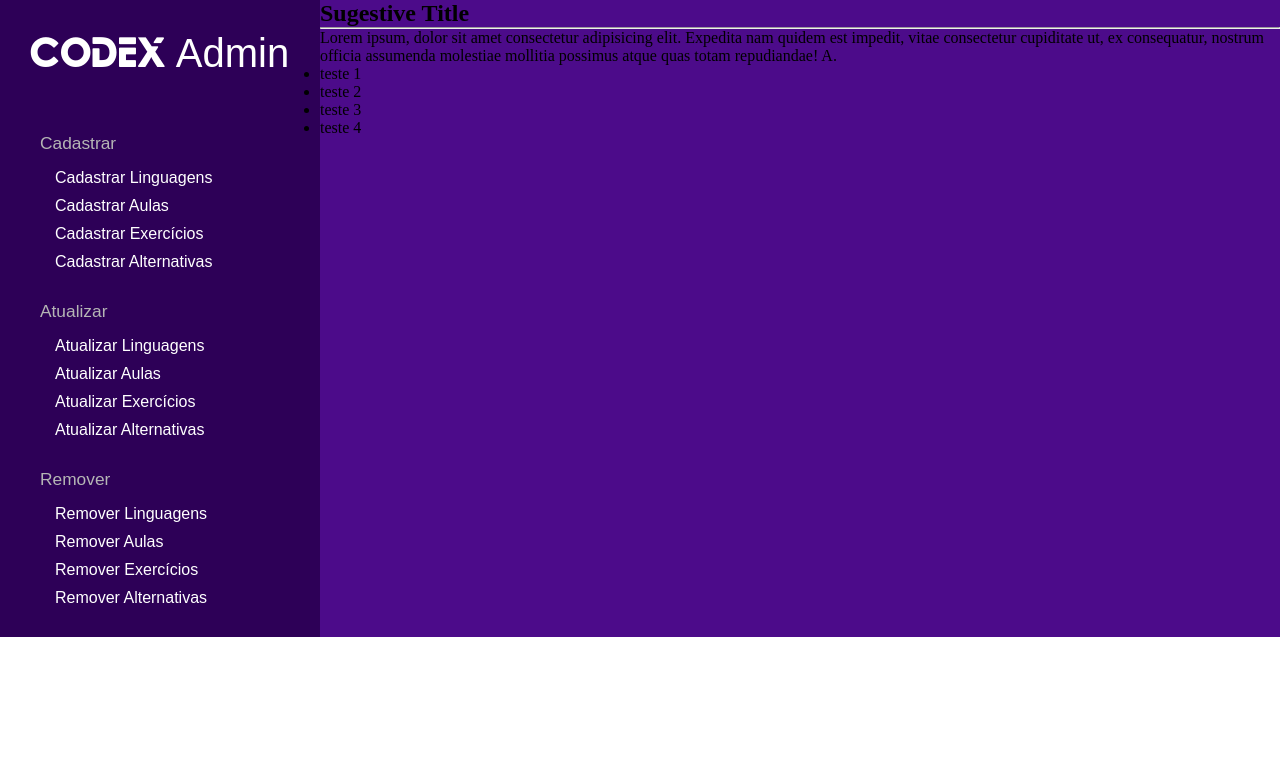
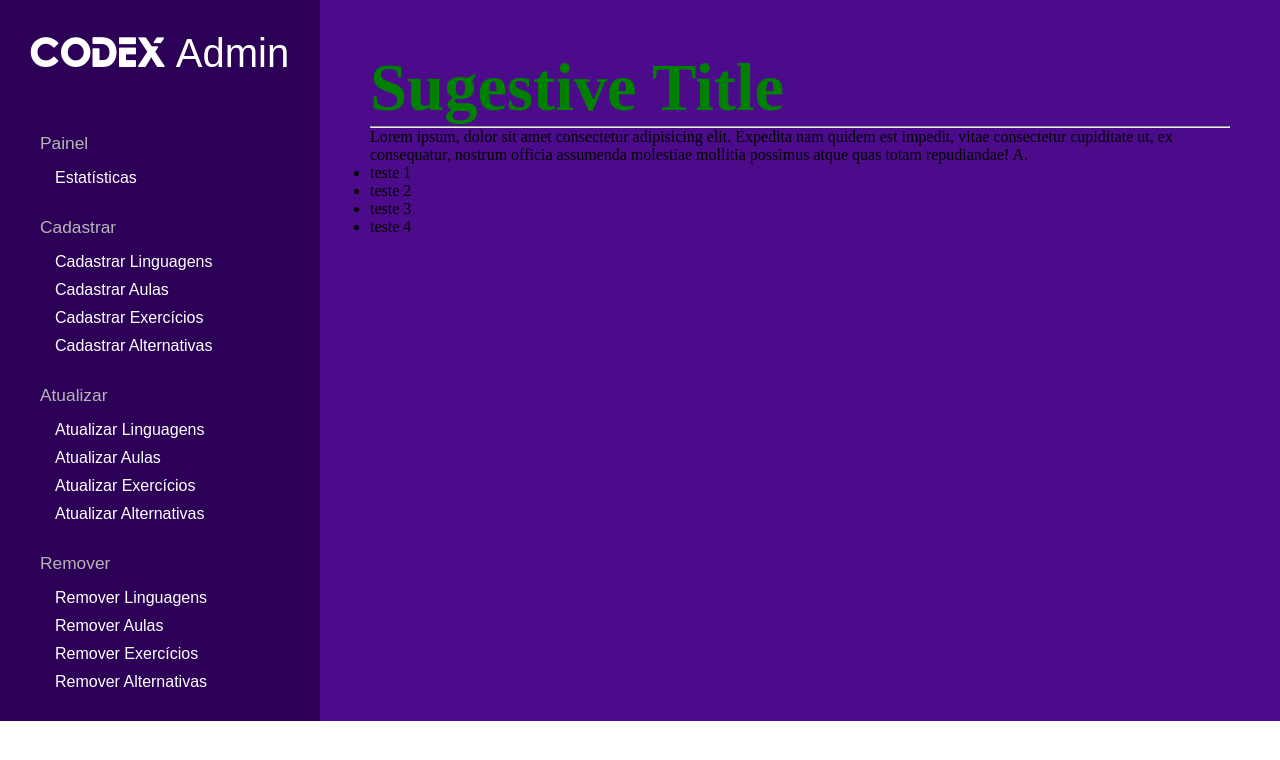
Before and after one commit to MarceloJimenes/site-codex, a PHP site: page /pages/admin-dashboard/dashboard.php in a window 1280 px wide. Shown: the top 760 px of the page. Run offline with PHP 8.4, Linux system fonts and the light colour scheme.

Commit message:
add dashboard function

```diff
--- a/pages/admin-dashboard/dashboard.css
+++ b/pages/admin-dashboard/dashboard.css
@@ -22,6 +22,7 @@ section {
 .content {
   grid-area: content;
   background: #4C0B8A;
+  padding: 50px;
 }
 
 /* Menu Stylization */
--- a/pages/admin-dashboard/dashboard.php
+++ b/pages/admin-dashboard/dashboard.php
@@ -15,34 +15,52 @@
       <h1 class="logo"><span>CODEX</span> Admin</h1>
 
       <div class="boxLinks">
+        <p class="linkTopic">Painel</p>
+        <p class="link"><a href="dashboard.php">Estatísticas</p></a>
+      </div>
+
+      <div class="boxLinks">
         <p class="linkTopic">Cadastrar</p>
-        <p class="link"><a href="#">Cadastrar Linguagens</p></a>
-        <p class="link"><a href="#">Cadastrar Aulas</p></a>
-        <p class="link"><a href="#">Cadastrar Exercícios</p></a>
-        <p class="link"><a href="#">Cadastrar Alternativas</p></a>
+        <p class="link"><a href="dashboard.php?view=1">Cadastrar Linguagens</p></a>
+        <p class="link"><a href="dashboard.php?view=2">Cadastrar Aulas</p></a>
+        <p class="link"><a href="dashboard.php?view=3">Cadastrar Exercícios</p></a>
+        <p class="link"><a href="dashboard.php?view=4">Cadastrar Alternativas</p></a>
       </div>
 
       <div class="boxLinks">
         <p class="linkTopic">Atualizar</p>
-        <p class="link"><a href="#">Atualizar Linguagens</p></a>
-        <p class="link"><a href="#">Atualizar Aulas</p></a>
-        <p class="link"><a href="#">Atualizar Exercícios</p></a>
-        <p class="link"><a href="#">Atualizar Alternativas</p></a>
+        <p class="link"><a href="dashboard.php?view=5">Atualizar Linguagens</p></a>
+        <p class="link"><a href="dashboard.php?view=6">Atualizar Aulas</p></a>
+        <p class="link"><a href="dashboard.php?view=7">Atualizar Exercícios</p></a>
+        <p class="link"><a href="dashboard.php?view=8">Atualizar Alternativas</p></a>
       </div>
 
       <div class="boxLinks">
         <p class="linkTopic">Remover</p>
-        <p class="link"><a href="#">Remover Linguagens</p></a>
-        <p class="link"><a href="#">Remover Aulas</p></a>
-        <p class="link"><a href="#">Remover Exercícios</p></a>
-        <p class="link"><a href="#">Remover Alternativas</p></a>
+        <p class="link"><a href="dashboard.php?view=9">Remover Linguagens</p></a>
+        <p class="link"><a href="dashboard.php?view=10">Remover Aulas</p></a>
+        <p class="link"><a href="dashboard.php?view=11">Remover Exercícios</p></a>
+        <p class="link"><a href="dashboard.php?view=12">Remover Alternativas</p></a>
       </div>
 
     </div>
 
     <div class="content">
       <?php
-        include ("test.html");
+        if(isset($_GET['view'])) {
+
+
+          $view = $_GET['view'];
+          require_once "../../scripts/php/selectRoute/SelectRoute.php";
+
+
+          $dir = getRequest($view);
+
+          include ("views/$dir");
+
+        } else {
+          include ("views/statistics.php");
+        }
       ?>
     </div>
   </section>
--- /dev/null
+++ b/pages/admin-dashboard/styles/statistics.css
@@ -0,0 +1,6 @@
+
+
+#teste {
+  font-size: 50pt;
+  color: green;
+}
--- a/pages/admin-dashboard/test.html
+++ /dev/null
@@ -1,20 +0,0 @@
-<!DOCTYPE html>
-<html lang="en">
-<head>
-  <meta charset="UTF-8">
-  <meta http-equiv="X-UA-Compatible" content="IE=edge">
-  <meta name="viewport" content="width=device-width, initial-scale=1.0">
-  <title>Document</title>
-</head>
-<body>
-  <h1>Sugestive Title</h1>
-  <hr>
-  <p>Lorem ipsum, dolor sit amet consectetur adipisicing elit. Expedita nam quidem est impedit, vitae consectetur cupiditate ut, ex consequatur, nostrum officia assumenda molestiae mollitia possimus atque quas totam repudiandae! A.</p>
-  <ul>
-    <li>teste 1</li>
-    <li>teste 2</li>
-    <li>teste 3</li>
-    <li>teste 4</li>
-  </ul>
-</body>
-</html>
--- /dev/null
+++ b/pages/admin-dashboard/views/statistics.php
@@ -0,0 +1,13 @@
+<!-- Chamando a estilização dessa página -->
+<link rel="stylesheet" href="styles/statistics.css">
+
+<!-- Iniciando conteúdo -->
+<h1 id="teste">Sugestive Title</h1>
+<hr>
+<p>Lorem ipsum, dolor sit amet consectetur adipisicing elit. Expedita nam quidem est impedit, vitae consectetur cupiditate ut, ex consequatur, nostrum officia assumenda molestiae mollitia possimus atque quas totam repudiandae! A.</p>
+<ul>
+  <li>teste 1</li>
+  <li>teste 2</li>
+  <li>teste 3</li>
+  <li>teste 4</li>
+</ul>
--- a/pages/login/login.php
+++ b/pages/login/login.php
@@ -127,6 +127,9 @@
       } else if ($fetchUserEmail == 1) {
 				$data = $fetchForEmail -> fetch_assoc();
 				$_SESSION['username'] = $data['nick'];
+				$_SESSION['nome'] = $data['nome'];
+				$_SESSION['email'] = $data['email'];
+				$_SESSION['user_type'] = $data['tipo_usuario'];
 
         echo"
 					<script>
```
Also changed, not shown: scripts/php/selectRoute/SelectRoute.php (added, +21 -0 lines).
